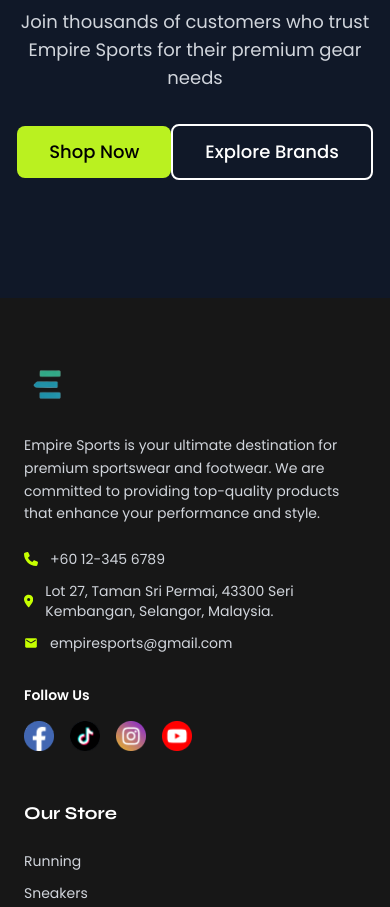
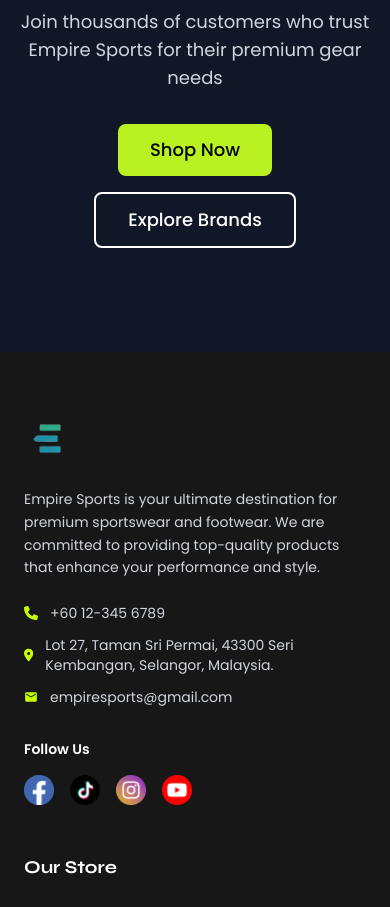
Before and after one commit to azrishrf/empire-sports-next, a Next.js app: page /about-us in a window 390 px wide. Shown: the part 6400-7307 px from the top of the page. Built offline with nearby package versions, Linux system fonts and the light colour scheme; no server answers.

Commit message:
FEAT: Enhance layout and styling for About Us page links

```diff
--- a/app/about-us/page.tsx
+++ b/app/about-us/page.tsx
@@ -294,19 +294,19 @@
             Join thousands of customers who trust Empire Sports for their premium gear needs
           </p>
           <div
-            className="space-y-4 md:flex md:justify-center md:space-y-0 md:space-x-4"
+            className="flex flex-col items-center justify-center space-y-4 md:flex-row md:space-y-0 md:space-x-4"
             data-aos="fade-up"
             data-aos-delay="400"
           >
             <Link
               href="/collections"
-              className="bg-dark-green inline-block rounded-lg px-8 py-3 text-lg font-medium text-black transition-colors duration-300 hover:bg-black hover:text-white"
+              className="bg-dark-green inline-block max-w-40 rounded-lg px-8 py-3 text-lg font-medium text-black transition-colors duration-300 hover:bg-black hover:text-white"
             >
               Shop Now
             </Link>
             <Link
               href="/collections/brands"
-              className="inline-block rounded-lg border-2 border-white px-8 py-3 text-lg font-medium text-white transition-colors duration-300 hover:bg-white hover:text-gray-900"
+              className="inline-block max-w-52 rounded-lg border-2 border-white px-8 py-3 text-lg font-medium text-white transition-colors duration-300 hover:bg-white hover:text-gray-900"
             >
               Explore Brands
             </Link>
```
